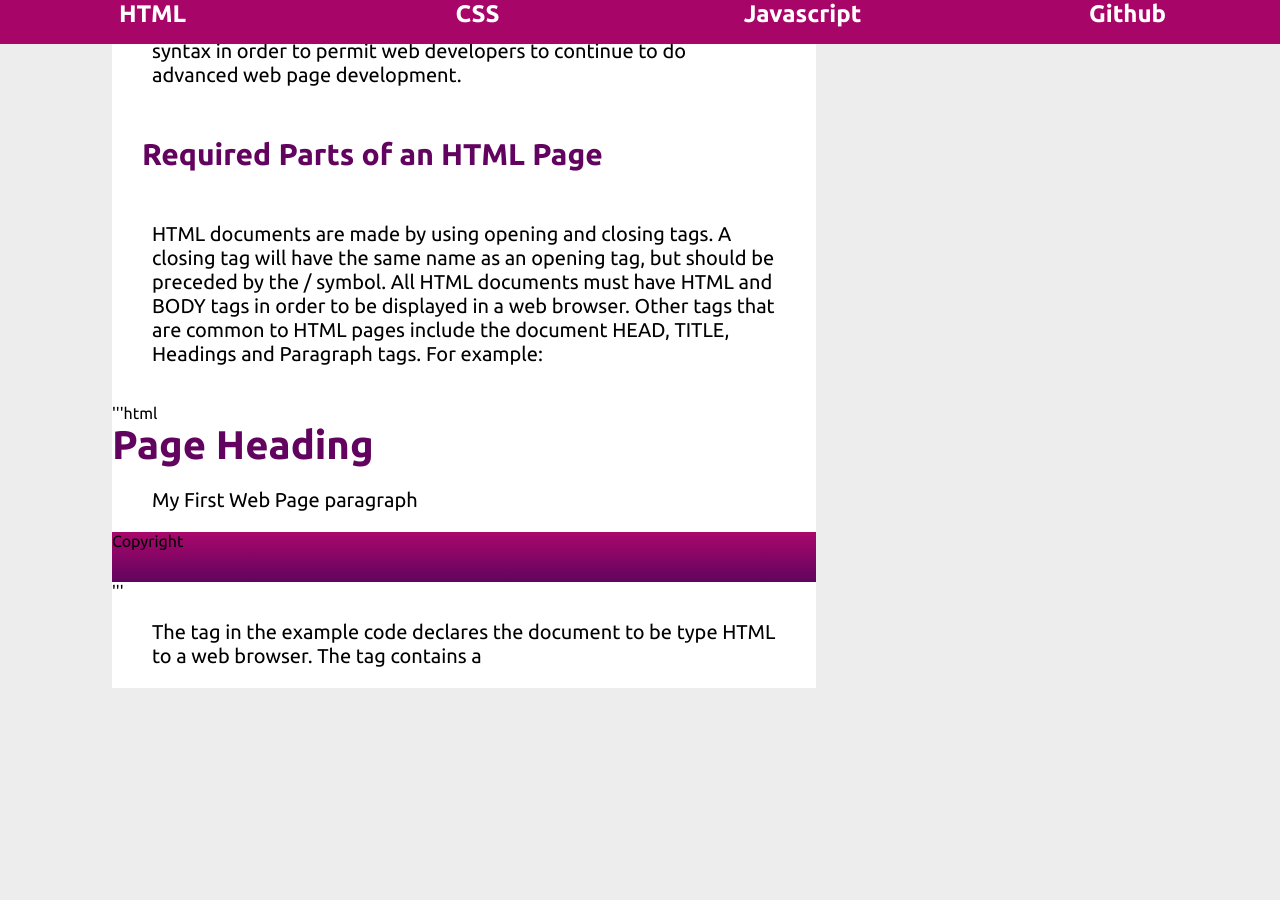
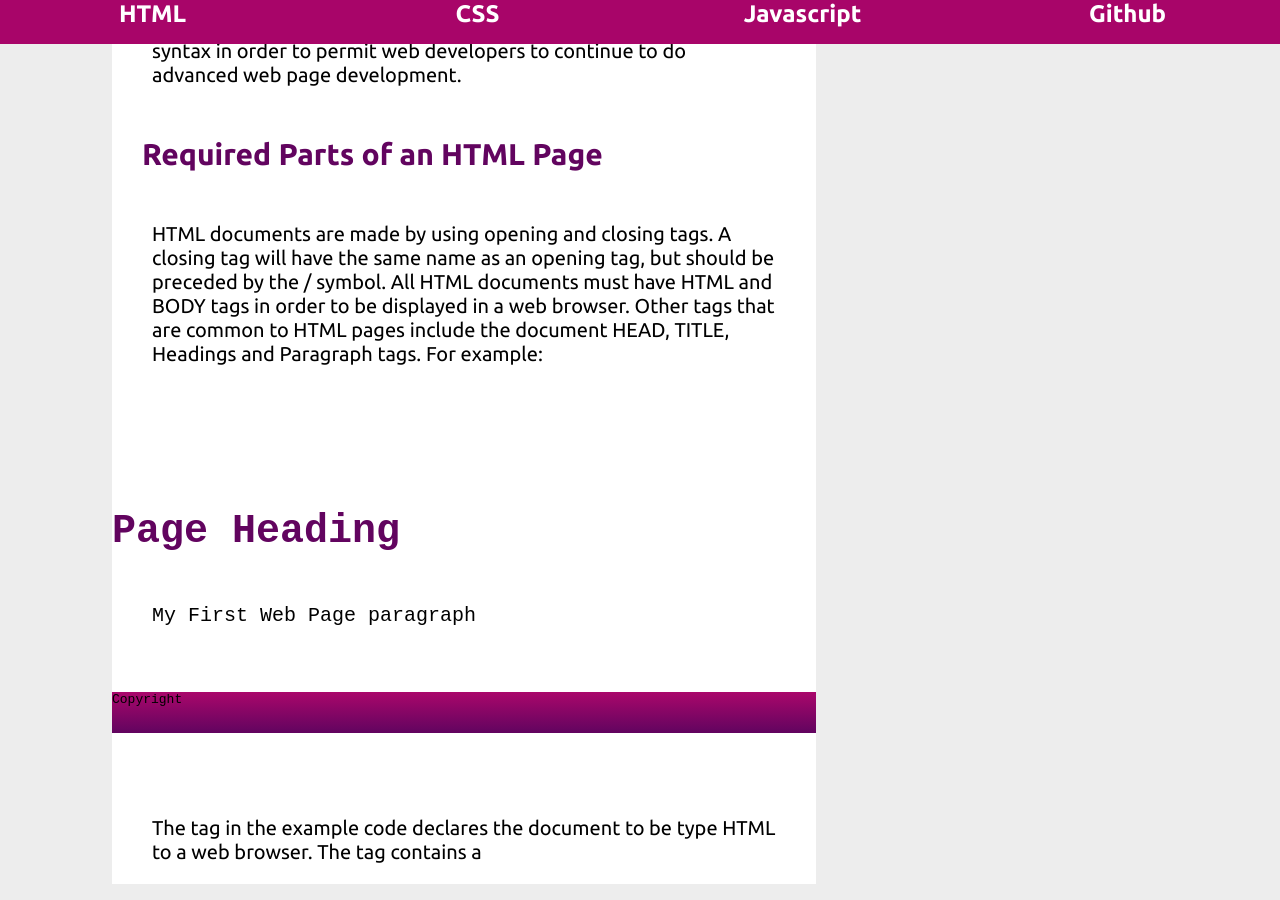
Before and after one commit to Steve-AB/Steve-AB.github.io, a Jekyll site: the page built from pages/html-page/index.html, in a window 1280 px wide and 900 px high, scrolled down 464 px. Built offline with Jekyll 4.4.1, drawn with Linux system fonts in a browser that asks for light colours; nearby versions of some CDN libraries; before the commit the page ends 1168 px from its top, so only the background shows below that.

Commit message:
create prettyprint script style

```diff
--- a/pages/html-page/index.html
+++ b/pages/html-page/index.html
@@ -3,7 +3,8 @@
 title: Steve-AB | Ascribe Bureau
 ---
 <head>
-	<link rel="stylesheet" type="text/css" href="/css/htmlmain.css" />
+ <link rel="stylesheet" type="text/css" href="/css/htmlmain.css" />
+ <script src="https://google-code-prettify.googlecode.com/svn/loader/run_prettify.js"></script>
 </head>
 <title>HTML Page</title>
 <section class="html-page1"></section>
@@ -14,7 +15,7 @@
           <H3>Required Parts of an HTML Page</H3>
           <P>HTML documents are made by using opening and closing tags. A closing tag will have the same name as an opening tag, but should be preceded by the / symbol. All HTML documents must have HTML and BODY tags in order to be displayed in a web browser. Other tags that are common to HTML pages include the document HEAD, TITLE, Headings and Paragraph tags. For example:</P>
           <br>
-          '''html
+          <pre class="prettyprint">
            <!DOCTYPE html>
            <html>
            <head>
@@ -26,23 +27,23 @@
            </body>
            <footer>Copyright</footer>
            </html>
-          '''
+          </pre>
           <br>
           <p>The <HTML> tag in the example code declares the document to be type HTML to a web browser. The <HEAD> tag contains a <TITLE> tag that will be displayed in the top of a web browser and can also contain Javascript, links to css stylesheets and other meta data information for the web page. The <BODY> tag contains the information to be displayed in the HTML document, includes a header tag <H1> declaration, and defines a paragraph tag <P>. Although an HTML page can be displayed without tags having corresponding closing tags, it is not considered bad practice and will not be a well-formed document. This may also cause and display errors if none of the tags are closed.</p>
            <h3>Embedding Images</h3>
            <p>Internet Browsers are designed to embed images in various formats such as GIF, JPEG, or PNG, with the latest browsers also supporting the W3C approved SVG format for display. HTML code will provide a linked reference to an image that is stored on a web server along with any size and meta information required in order to display the image properly in a web page. If the image can not be retrieved from the web server, alternative display information is included in order to provide a visual text display or alternative information for those who are unable to view pictures. A <IMG> tag is used for displaying images in HTML documents, for example, to include an image in the previous example, add the following line of HTML code in between the opening and closing <BODY> tags:</p>
             <br>
-            '''html
+            <pre class="prettyprint">
              <img src="https://www.mysite.com/myimage.png" alt="my image">
-            '''
+            </pre>
             <br>
             <p>The image code will attempt to retrieve the image and will alternatively display the text “my image” to the end user in the event the image can not be downloaded to view.<p>
             <h3>Link to Other Web Pages</h3>
             <p>One of the most commonly used aspects of HTML documents is to link to other web pages or resources on the Internet. The HTML tag used to link to another page is the anchor tag, '''<a>'''. In between the opening and closing anchor tag declaration, you include the text or image that you want to be linked to the web address that you provide. For example:</p>
             <br>
-            '''html
+            <pre class="prettyprint">
              <a href="https://www.myothersite.com"> My Other Site</a>
-            '''
+            </pre>
             <br>
             <p>This HTML statement will display the words “My Other Site” which can be selected to open a new window in your web browser to display the “My Other Sites” web page. The href attribute is used to provide the URL for the resource being linked to by the anchor tag declaration.</p>
             <h3>HTML and The World Wide Web</h3>
```
